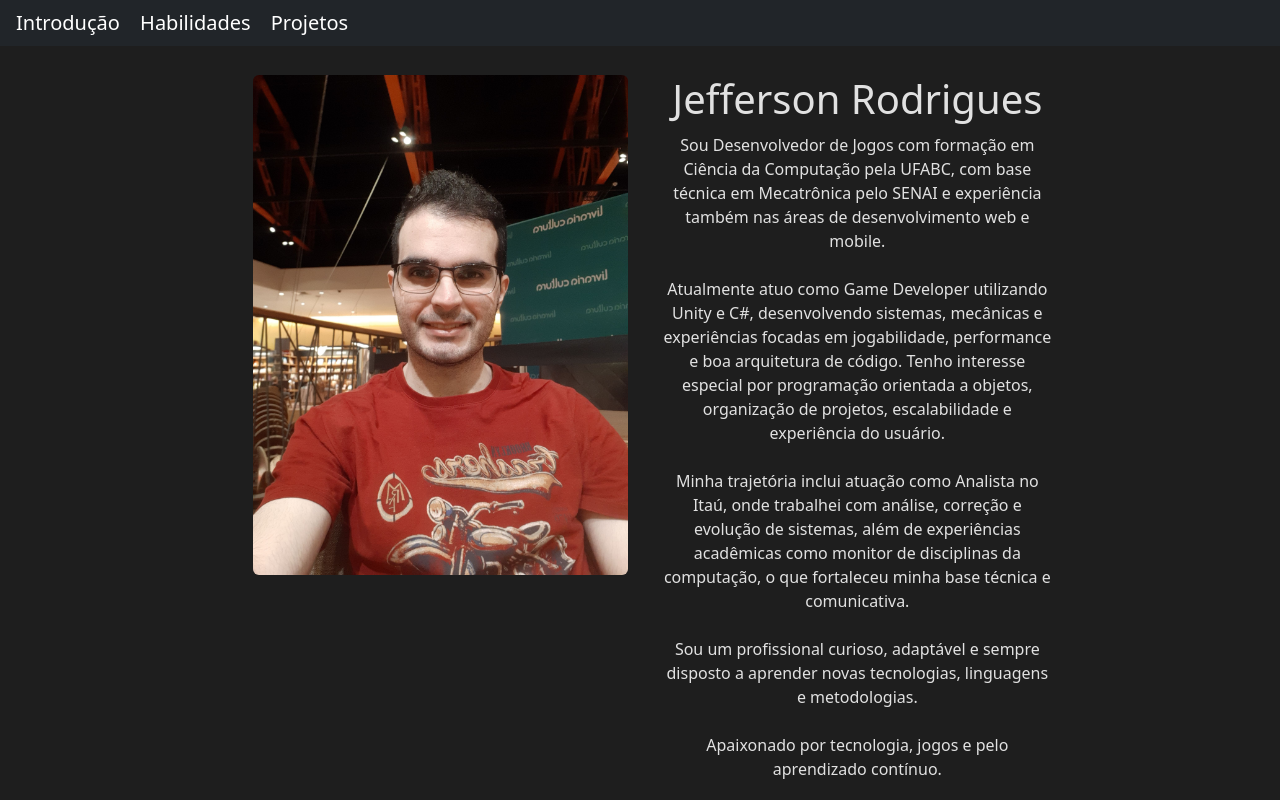
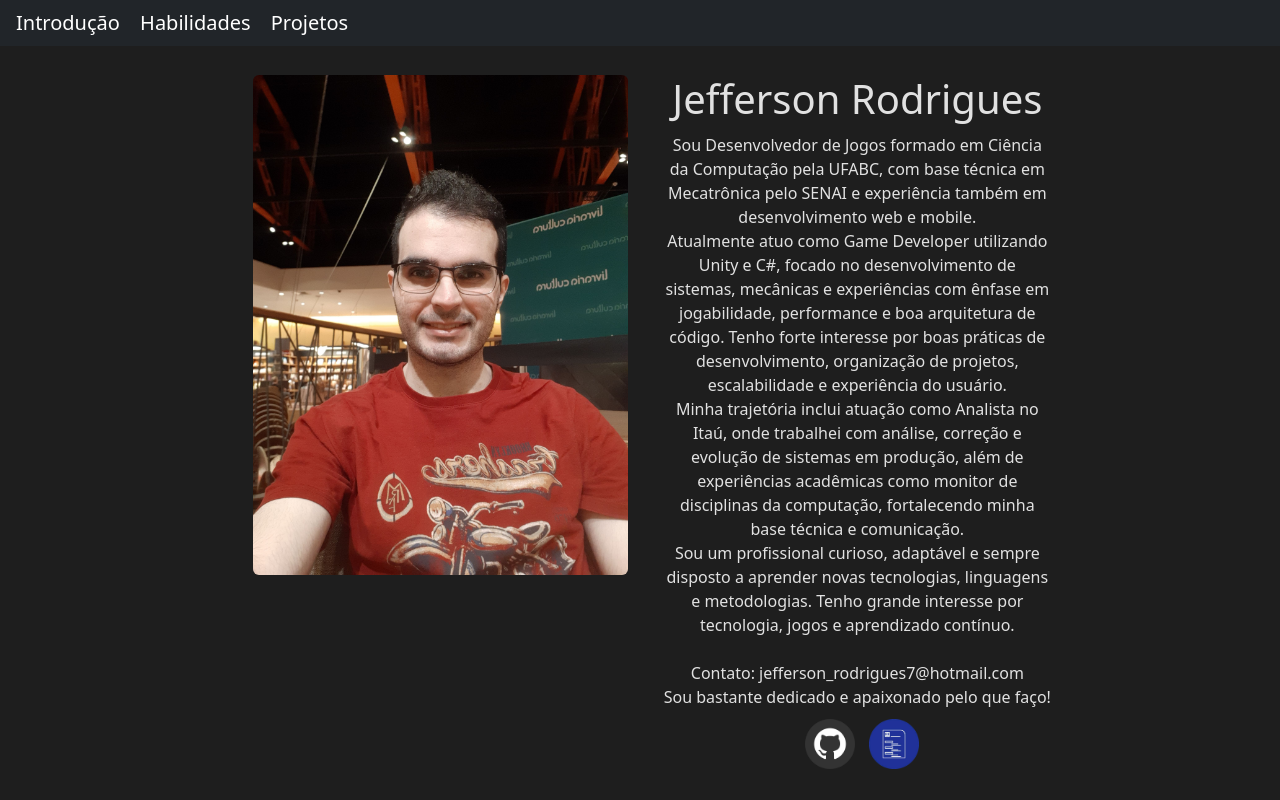
Before and after one commit to JeffersonRodrigues7/portifolio, a plain HTML site: page index.html in a window 1280 px wide. Shown: the top 800 px of the page. Drawn offline with nearby package versions, Linux system fonts and the light colour scheme.

Commit message:
Update index.html

```diff
--- a/index.html
+++ b/index.html
@@ -26,15 +26,13 @@
         </div>
         <div class="col-12 col-md-4 text-center text-md-center mt-3 mt-md-0">
           <h1>Jefferson Rodrigues</h1>
-          <p>Sou Desenvolvedor de Jogos com formação em Ciência da Computação pela UFABC, com base técnica em Mecatrônica pelo SENAI e experiência também nas áreas de desenvolvimento web e mobile.</p>
-<br>
-          <p>Atualmente atuo como Game Developer utilizando Unity e C#, desenvolvendo sistemas, mecânicas e experiências focadas em jogabilidade, performance e boa arquitetura de código. Tenho interesse especial por programação orientada a objetos, organização de projetos, escalabilidade e experiência do usuário.</p>
-    <br>
-          <p>Minha trajetória inclui atuação como Analista no Itaú, onde trabalhei com análise, correção e evolução de sistemas, além de experiências acadêmicas como monitor de disciplinas da computação, o que fortaleceu minha base técnica e comunicativa.</p>
-        <br>
-          <p>Sou um profissional curioso, adaptável e sempre disposto a aprender novas tecnologias, linguagens e metodologias.</p>
-            <br>
-          <p>Apaixonado por tecnologia, jogos e pelo aprendizado contínuo.</p>
+<p>Sou Desenvolvedor de Jogos formado em Ciência da Computação pela UFABC, com base técnica em Mecatrônica pelo SENAI e experiência também em desenvolvimento web e mobile.</p>
+
+<p>Atualmente atuo como Game Developer utilizando Unity e C#, focado no desenvolvimento de sistemas, mecânicas e experiências com ênfase em jogabilidade, performance e boa arquitetura de código. Tenho forte interesse por boas práticas de desenvolvimento, organização de projetos, escalabilidade e experiência do usuário.
+</p>
+<p>Minha trajetória inclui atuação como Analista no Itaú, onde trabalhei com análise, correção e evolução de sistemas em produção, além de experiências acadêmicas como monitor de disciplinas da computação, fortalecendo minha base técnica e comunicação.
+</p>
+<p>Sou um profissional curioso, adaptável e sempre disposto a aprender novas tecnologias, linguagens e metodologias. Tenho grande interesse por tecnologia, jogos e aprendizado contínuo.</p>
             <br>
            <p>Contato: jefferson_rodrigues7@hotmail.com
           </p>
```
